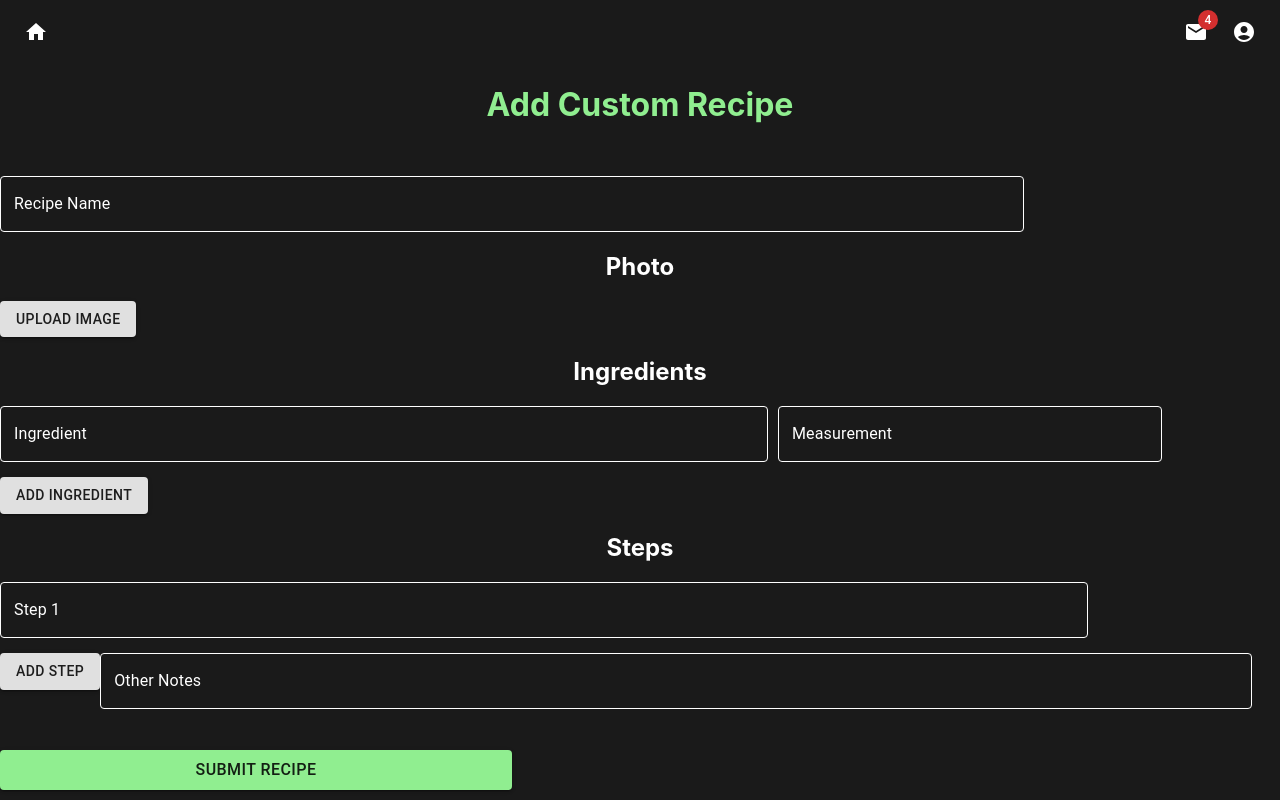
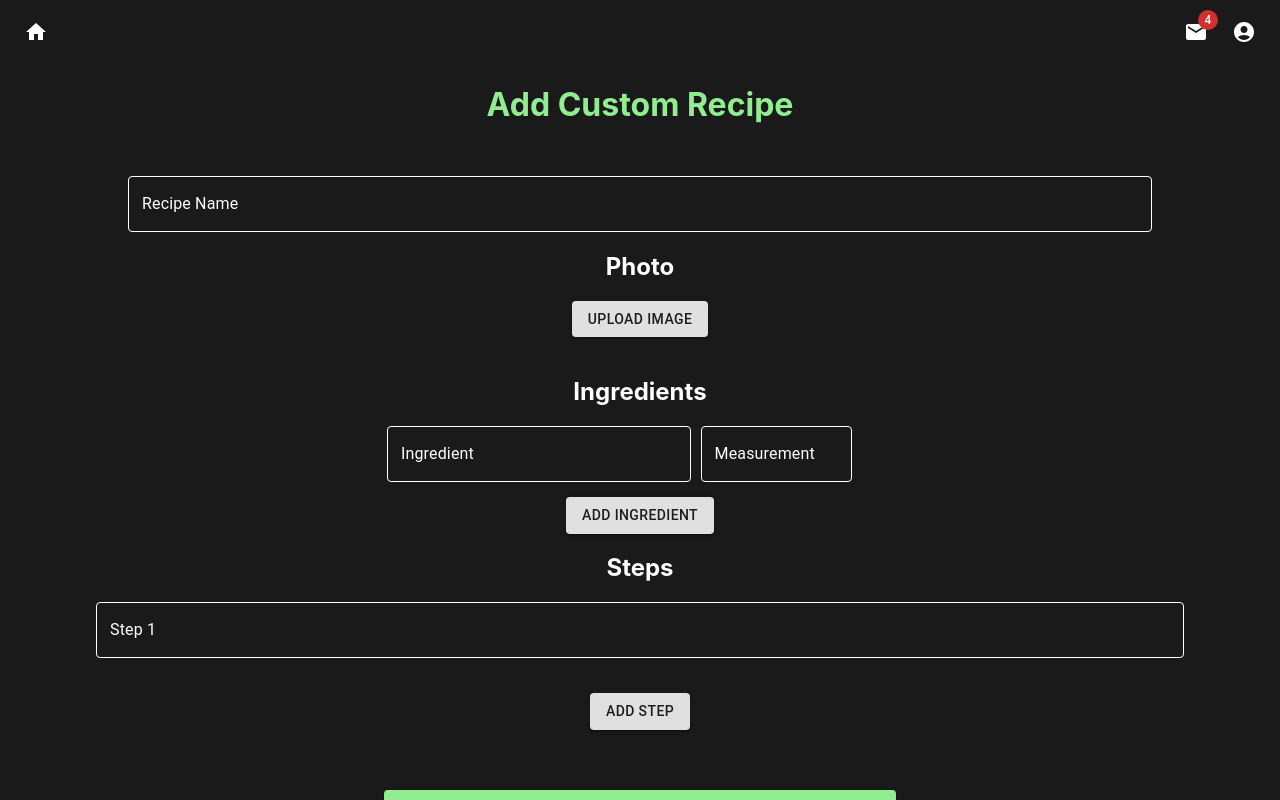
Before and after one commit to JassyAl/teamMeal, a React (Create React App) app: page /CustomRecipes in a window 1280 px wide. Built offline with nearby package versions, Linux system fonts and the light colour scheme; no server answers.

Commit message:
css changes and notes removal

```diff
--- a/src/components/Recipes/CustomRecipes.jsx
+++ b/src/components/Recipes/CustomRecipes.jsx
@@ -175,17 +175,7 @@ function CustomRecipes() {
         Add Step
       </Button>
 
-      {/* Other Notes */}
-      <TextField
-        label="Other Notes"
-        variant="outlined"
-        className={classes.TextFieldStyle}
-        style={{ width: "90%" }}
-        multiline={true}
-      />
-
       {/* Button to submit the recipe */}
-      <br></br>
       <Button
         id="customrecipe-submit-button"
         variant="contained"
--- a/src/components/Recipes/recipes.css
+++ b/src/components/Recipes/recipes.css
@@ -16,3 +16,15 @@ img {
 .daily {
   background-color: black;
 }
+
+#customrecipe-page-container {
+  display: flex;
+  flex-direction: column;
+  align-items: center;
+  justify-content: center;
+}
+
+#customrecipe-ingredient-container {
+  display: flex;
+  flex-direction: row;
+}
```
Lines whose indentation alone changed are shown as unchanged.
